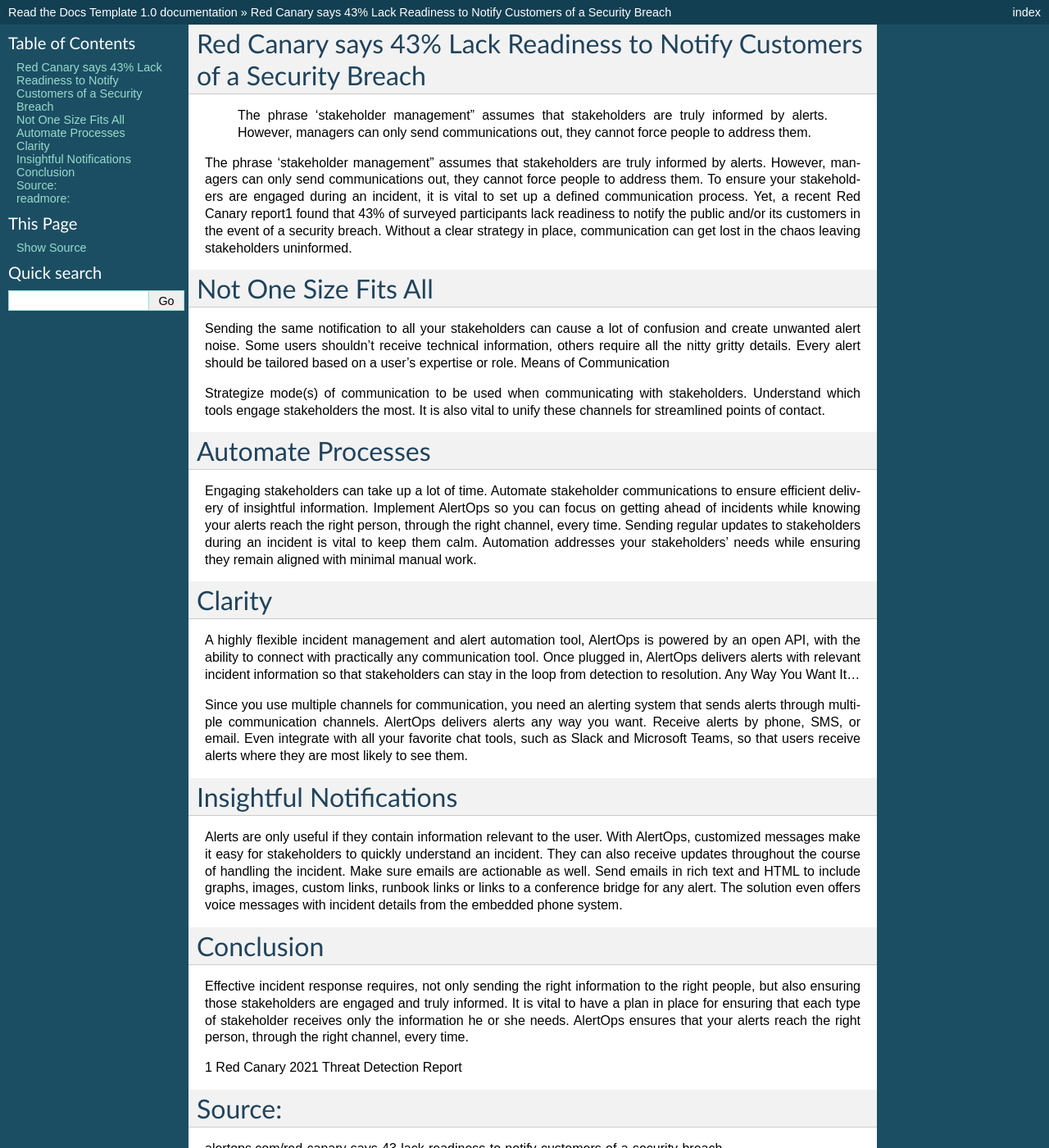
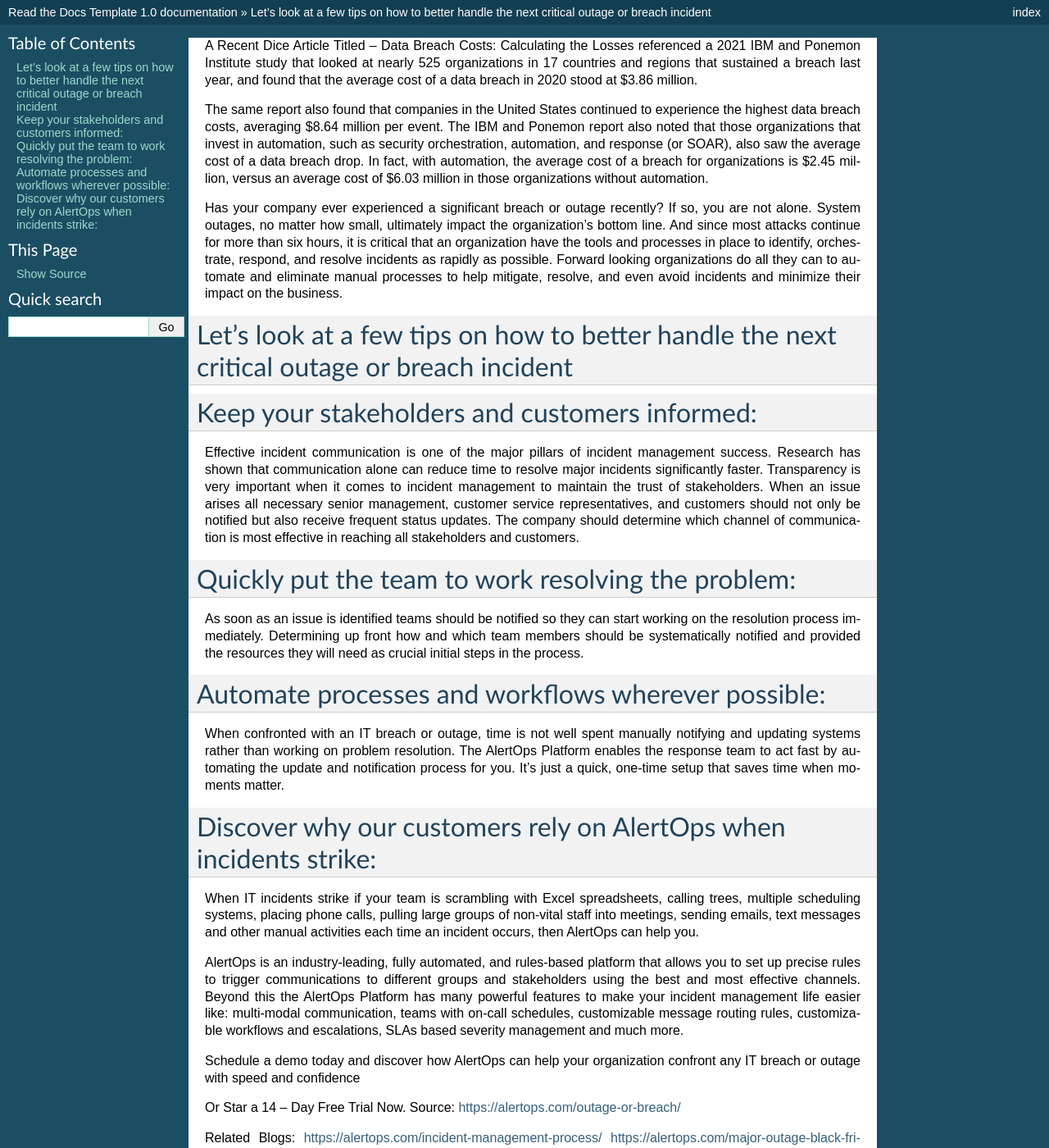
Before and after one commit to alertblogs/alertblogs-Outage-or-Breach-Confront-with-Confidence-2021, a Sphinx documentation site: the page built from docs/index.rst, in a window 1280 px wide and 1400 px high. Shown: the whole window at 82% size. Built offline with Sphinx 7.4.7, drawn with Linux system fonts in a browser that asks for light colours; some of the changed text lies outside the part shown.

Commit message:
Update index.rst

```diff
--- a/docs/index.rst
+++ b/docs/index.rst
@@ -1,59 +1,40 @@
-Red Canary says 43% Lack Readiness to Notify Customers of a Security Breach
-========
+A Recent Dice Article Titled – Data Breach Costs: Calculating the Losses referenced a 2021 IBM and Ponemon Institute study that looked at nearly 525 organizations in 17 countries and regions that sustained a breach last year, and found that the average cost of a data breach in 2020 stood at $3.86 million.
+
+The same report also found that companies in the United States continued to experience the highest data breach costs, averaging $8.64 million per event. The IBM and Ponemon report also noted that those organizations that invest in automation, such as security orchestration, automation, and response (or SOAR), also saw the average cost of a data breach drop. In fact, with automation, the average cost of a breach for organizations is $2.45 million, versus an average cost of $6.03 million in those organizations without automation.
+
+Has your company ever experienced a significant breach or outage recently? If so, you are not alone. System outages, no matter how small, ultimately impact the organization’s bottom line. And since most attacks continue for more than six hours, it is critical that an organization have the tools and processes in place to identify, orchestrate, respond, and resolve incidents as rapidly as possible. Forward looking organizations do all they can to automate and eliminate manual processes to help mitigate, resolve, and even avoid incidents and minimize their impact on the business.
+
+Let’s look at a few tips on how to better handle the next critical outage or breach incident
+====
+Keep your stakeholders and customers informed:
+====
+Effective incident communication is one of the major pillars of incident management success. Research has shown that communication alone can reduce time to resolve major incidents significantly faster. Transparency is very important when it comes to incident management to maintain the trust of stakeholders. When an issue arises all necessary senior management, customer service representatives, and customers should not only be notified but also receive frequent status updates. The company should determine which channel of communication is most effective in reaching all stakeholders and customers.
+
+Quickly put the team to work resolving the problem:
+====
+As soon as an issue is identified teams should be notified so they can start working on the resolution process immediately. Determining up front how and which team members should be systematically notified and provided the resources they will need as crucial initial steps in the process.
+
+Automate processes and workflows wherever possible:
+====
+When confronted with an IT breach or outage, time is not well spent manually notifying and updating systems rather than working on problem resolution. The AlertOps Platform enables the response team to act fast by automating the update and notification process for you. It’s just a quick, one-time setup that saves time when moments matter.
+
+Discover why our customers rely on AlertOps when incidents strike:
+====
+When IT incidents strike if your team is scrambling with Excel spreadsheets, calling trees, multiple scheduling systems, placing phone calls, pulling large groups of non-vital staff into meetings, sending emails, text messages and other manual activities each time an incident occurs, then AlertOps can help you.
+
+AlertOps is an industry-leading, fully automated, and rules-based platform that allows you to set up precise rules to trigger communications to different groups and stakeholders using the best and most effective channels. Beyond this the AlertOps Platform has many powerful features to make your incident management life easier like: multi-modal communication, teams with on-call schedules, customizable message routing rules, customizable workflows and escalations, SLAs based severity management and much more.
+
+Schedule a demo today and discover how AlertOps can help your organization confront any IT breach or outage with speed and confidence
+
+Or Star a 14 – Day Free Trial Now.
+Source: https://alertops.com/outage-or-breach/
 
 
- The phrase ‘stakeholder management” assumes that stakeholders are truly informed by alerts. However, managers can only send communications out, they cannot force people to address them.
-
-The phrase ‘stakeholder management” assumes that stakeholders are truly informed by alerts. However, managers can only send communications out, they cannot force people to address them. To ensure your stakeholders are engaged during an incident, it is vital to set up a defined communication process. Yet, a recent Red Canary report1 found that 43% of surveyed participants lack readiness to notify the public and/or its customers in the event of a security breach. Without a clear strategy in place, communication can get lost in the chaos leaving stakeholders uninformed.
-
-Not One Size Fits All
-========
-
-Sending the same notification to all your stakeholders can cause a lot of confusion and create unwanted alert noise. Some users shouldn’t receive technical information, others require all the nitty gritty details. Every alert should be tailored based on a user’s expertise or role.
-Means of Communication
-
-Strategize mode(s) of communication to be used when communicating with stakeholders. Understand which tools engage stakeholders the most. It is also vital to unify these channels for streamlined points of contact.
-
-Automate Processes
-========
-
-Engaging stakeholders can take up a lot of time. Automate stakeholder communications to ensure efficient delivery of insightful information. Implement AlertOps so you can focus on getting ahead of incidents while knowing your alerts reach the right person, through the right channel, every time. Sending regular updates to stakeholders during an incident is vital to keep them calm. Automation addresses your stakeholders’ needs while ensuring they remain aligned with minimal manual work.
-
-Clarity
-========
-
-A highly flexible incident management and alert automation tool, AlertOps is powered by an open API, with the ability to connect with practically any communication tool. Once plugged in, AlertOps delivers alerts with relevant incident information so that stakeholders can stay in the loop from detection to resolution.
-Any Way You Want It…
-
-Since you use multiple channels for communication, you need an alerting system that sends alerts through multiple communication channels. AlertOps delivers alerts any way you want. Receive alerts by phone, SMS, or email. Even integrate with all your favorite chat tools, such as Slack and Microsoft Teams, so that users receive alerts where they are most likely to see them.
-
-Insightful Notifications
-========
-
-
-Alerts are only useful if they contain information relevant to the user. With AlertOps, customized messages make it easy for stakeholders to quickly understand an incident. They can also receive updates throughout the course of handling the incident. Make sure emails are actionable as well. Send emails in rich text and HTML to include graphs, images, custom links, runbook links or links to a conference bridge for any alert. The solution even offers voice messages with incident details from the embedded phone system.
-
-Conclusion
-========
-
-Effective incident response requires, not only sending the right information to the right people, but also ensuring those stakeholders are engaged and truly informed. It is vital to have a plan in place for ensuring that each type of stakeholder receives only the information he or she needs. AlertOps ensures that your alerts reach the right person, through the right channel, every time.
-
-1 Red Canary 2021 Threat Detection Report
-
-Source:
-========
-alertops.com/red-canary-says-43-lack-readiness-to-notify-customers-of-a-security-breach
-
-readmore:
-========
-
-alertops.com/covid-pandemic-business-continuity
-https://alertops.com/stakeholder-communications-plan
-https://alertops.com/incident-management-metrics
-https://alertops.com/incident-management-process
-https://alertops.com/it-process-automation-for-managed-service-providers
-https://alertops.com/application-performance-monitoring
-https://alertops.com/alertops-expert-guidance
-https://alertops.com/alertops-automation
-https://alertops.com/it-monitoring
-https://alertops.com/alertops-flexibility/
+Related Blogs: https://alertops.com/incident-management-process/
+https://alertops.com/major-outage-black-friday/
+https://alertops.com/communicate-customers-outage/
+https://alertops.com/outage-cost/
+https://alertops.com/do-your-strategic-partners-know-when-you-have-a-critical-outage/
+https://alertops.com/incident-management-metrics/
+https://alertops.com/integrations/bigpanda/
+https://alertops.com/black-friday-win/
```
